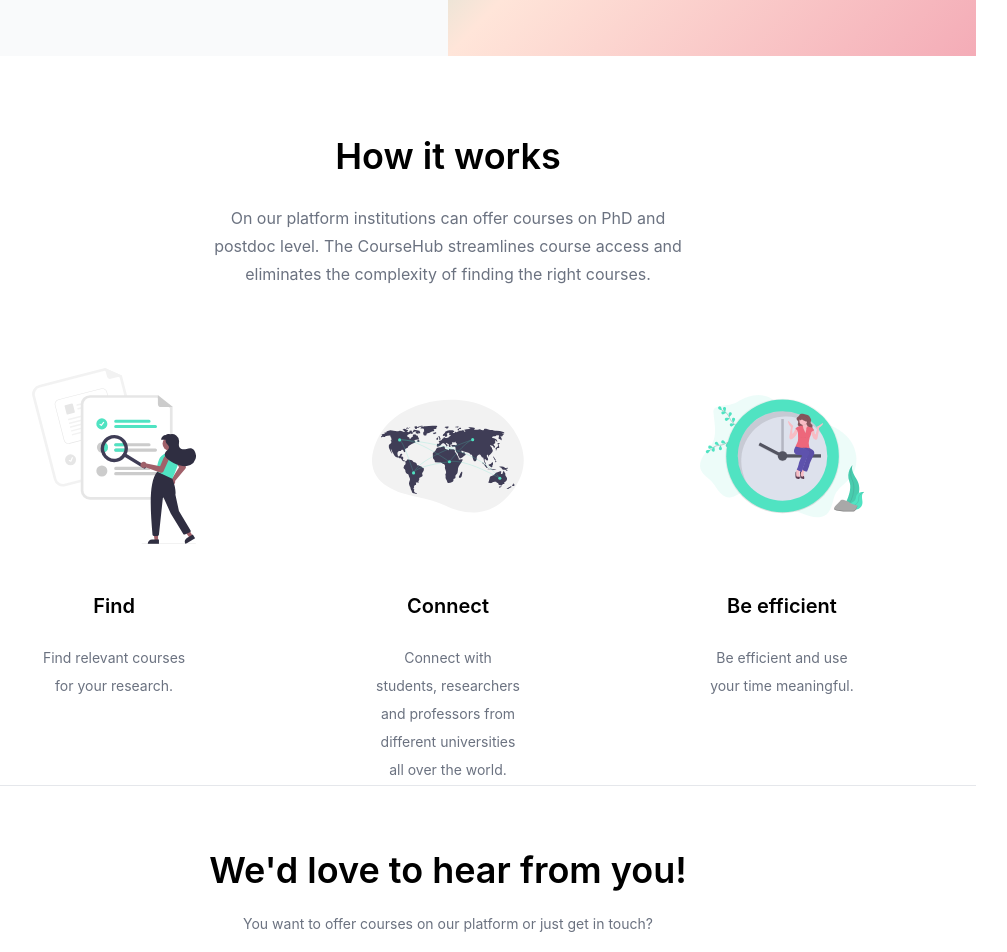
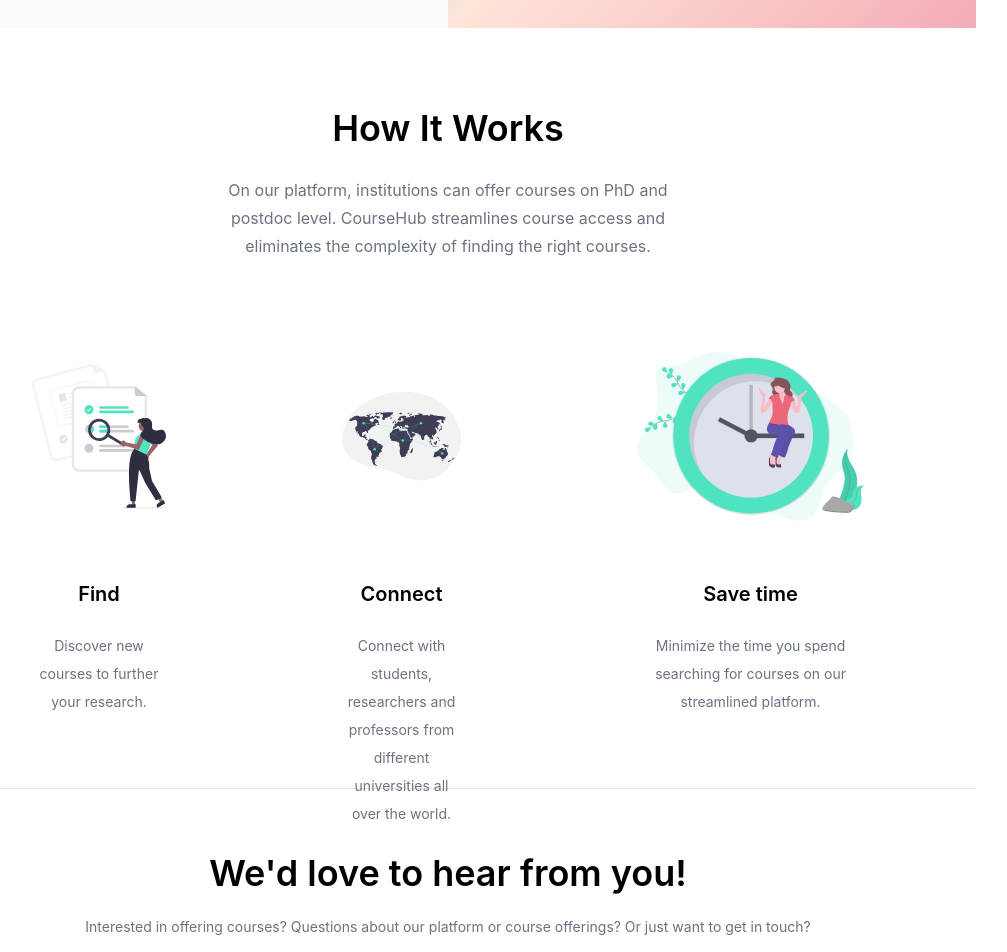
Before and after one commit to pgoodbread/phd-course-finder, a Next.js app: page /landing-page in a window 1280 px wide. Shown: the part 560-1512 px from the top of the page, without its empty margins (192-1199 px from the left). Built offline with nearby package versions, Linux system fonts and the light colour scheme; no server answers.

Commit message:
change wording

```diff
--- a/pages/landing-page.tsx
+++ b/pages/landing-page.tsx
@@ -14,7 +14,7 @@ export default function LandingPage() {
             </h2>
 
             <p className="mt-12 mb-10 text-gray-500 md:mt-8 leading-7">
-              Less time searching, more time learning and researching.
+              Less time searching, more time researching.
             </p>
 
             <Link href="/courses" passHref>
@@ -126,17 +126,17 @@ export default function LandingPage() {
       {/* Section "How it works" */}
       <div className="mx-8">
         <div className="flex flex-col items-center mt-12 md:mt-20">
-          <h3 className="text-4xl font-semibold">How it works</h3>
+          <h3 className="text-4xl font-semibold">How It Works</h3>
           <p className="mt-7 mb-6 md:mb-0 md:w-6/12 text-gray-500 text-center leading-7">
-            On our platform institutions can offer courses on PhD and postdoc
-            level. The CourseHub streamlines course access and eliminates the
+            On our platform, institutions can offer courses on PhD and postdoc
+            level. CourseHub streamlines course access and eliminates the
             complexity of finding the right courses.
           </p>
         </div>
         <div className="flex flex-col justify-center md:flex-row md:flex-nowrap md:justify-start md:mt-20 md:mx-20 md:space-x-44">
-          <Find></Find>
+          <Discover></Discover>
           <Connect></Connect>
-          <Efficient></Efficient>
+          <Save_Time></Save_Time>
         </div>
       </div>
 
@@ -146,7 +146,8 @@ export default function LandingPage() {
           We'd love to hear from you!
         </p>
         <p className="mt-2 text-gray-500 text-sm mb-8">
-          You want to offer courses on our platform or just get in touch?
+          Interested in offering courses? Questions about our platform or course
+          offerings? Or just want to get in touch?
         </p>
 
         <div className="w-full text-lg text-center md:w-48 md:text-base">
@@ -172,7 +173,7 @@ export default function LandingPage() {
   );
 }
 
-function Find() {
+function Discover() {
   return (
     <div className="mt-8 mb-4 md:m-0">
       <svg
@@ -350,7 +351,7 @@ function Find() {
 
       <h3 className="text-center text-xl font-semibold mt-6 md:mt-12">Find</h3>
       <p className="mt-4 md:mt-6 leading-6 md:leading-7 md:text-sm text-base text-center text-gray-500">
-        Find relevant courses for your research.
+        Discover new courses to further your research.
       </p>
     </div>
   );
@@ -419,7 +420,7 @@ function Connect() {
   );
 }
 
-function Efficient() {
+function Save_Time() {
   return (
     <div className="mt-8 mb-4 md:m-0">
       <svg
@@ -607,10 +608,11 @@ function Efficient() {
       </svg>
 
       <h3 className="text-center text-xl font-semibold mt-6 md:mt-12">
-        Be efficient
+        Save time
       </h3>
       <p className="mt-4 md:mt-6 leading-6 md:leading-7 md:text-sm text-base text-center text-gray-500">
-        Be efficient and use your time meaningful.
+        Minimize the time you spend searching for courses on our streamlined
+        platform.
       </p>
     </div>
   );
```
